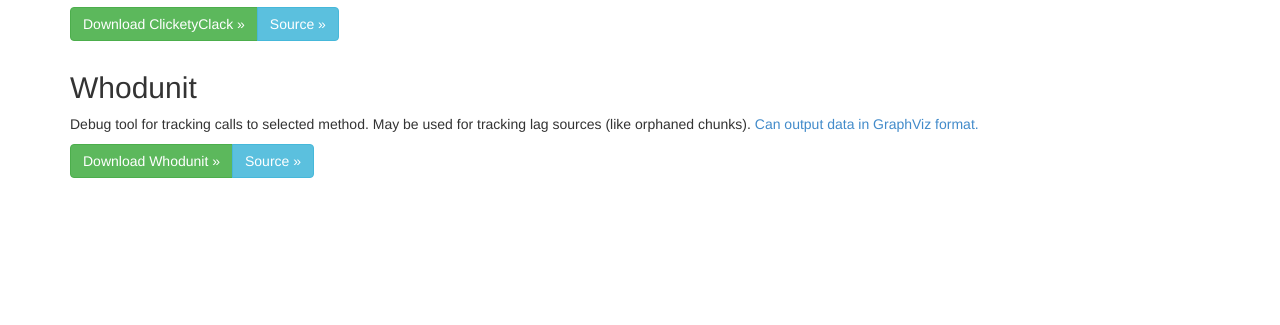
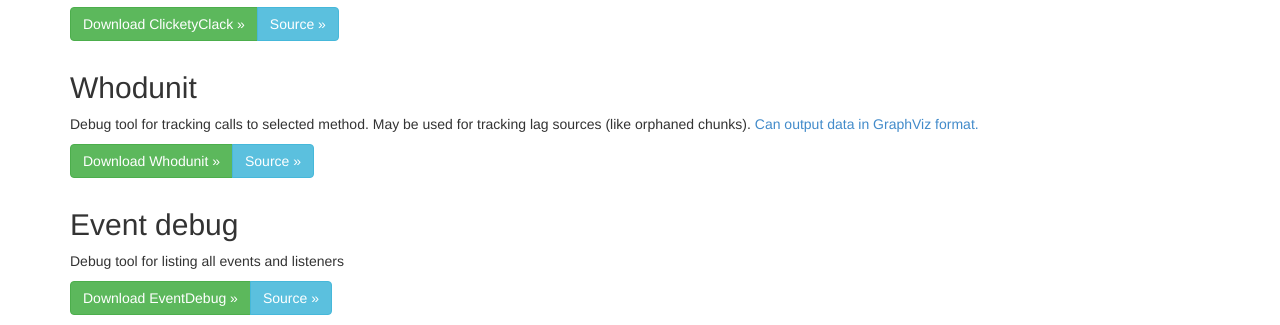
Before and after one commit to Jorch72/OpenModsInfo, a plain HTML site: page openmods.info/misc.html in a window 1280 px wide. Shown: the part 651-976 px from the top of the page. Before the commit the page ends 839 px from the top, so only its background shows below. Drawn offline with nearby package versions, Linux system fonts and the light colour scheme.

Commit message:
Sync with server

```diff
--- a/openmods.info/misc.html
+++ b/openmods.info/misc.html
@@ -73,6 +73,16 @@
                     </p>
                 </div>
             </div>
+            <div class="row">
+                <div class="col-md-12">
+                    <h2>Event debug</h2>
+                    <p>Debug tool for listing all events and listeners</p>
+                    <p class="btn-group">
+                        <a class="btn btn-success" href="downloads/event-log-1.7.10-0.1.jar" role="button" data-tracking="eventlog:download:mc17">Download EventDebug »</a>
+                        <a class="btn btn-info" href="https://github.com/boq/EventDebug" role="button" data-tracking="github:jump:boq">Source »</a>
+                    </p>
+                </div>
+            </div>
         </div> <!-- /container -->
 
         <!-- Scripts placed at the end of the document so the pages load faster -->
```
